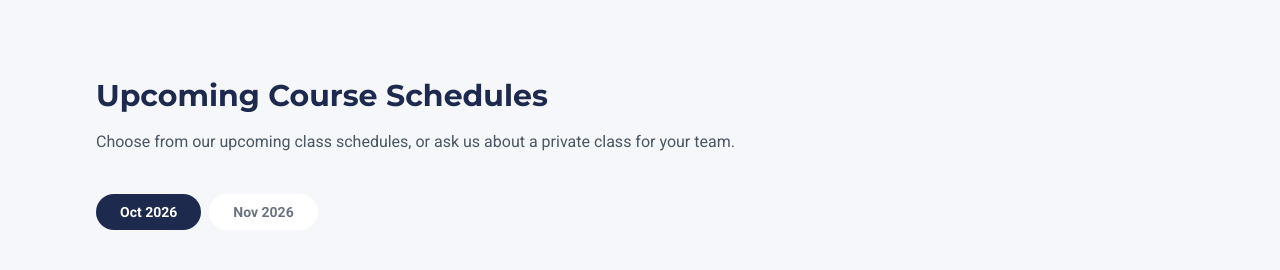
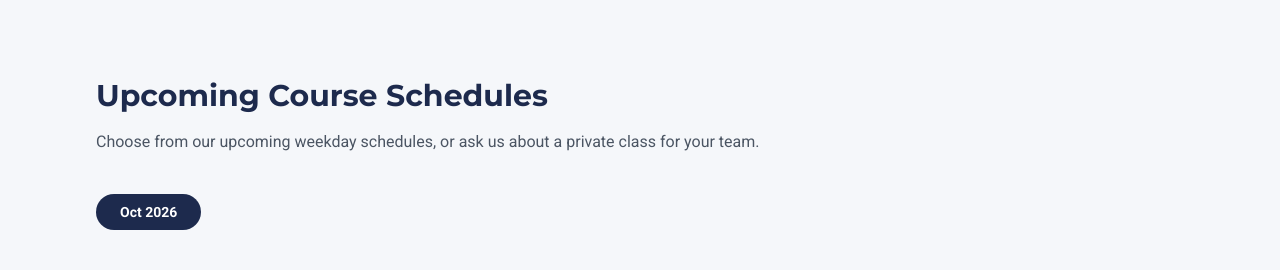
Before and after one commit to nexiuslabs/nexiusacademyskillsfuture, a React (Vite) app: page /courses/advanced-agentic-ai in a window 1280 px wide. Shown: the part 5160-5430 px from the top of the page. Built offline with nearby package versions, Linux system fonts and the light colour scheme.

Commit message:
Revert "Add November advanced Agentic AI schedule"
This reverts commit df5d0567064b937403bc4fbbb3d9d57b1070be52.

```diff
--- a/components/courses/CourseScheduleSection.tsx
+++ b/components/courses/CourseScheduleSection.tsx
@@ -15,12 +15,6 @@ const ADVANCED_COURSE_SCHEDULES = [
     time: '9:00am - 6:00pm',
     venue: '60 Cecil St, ISCA House, Level 4, Room 4-2, S(049709)',
   },
-  {
-    month: 'Nov 2026',
-    dates: '08 Nov 2026 (Sun), 09 Nov 2026 (Mon) & 15 Nov 2026 (Sun)',
-    time: '9:00am - 6:00pm',
-    venue: 'Venue to be confirmed',
-  },
 ];
 
 const CourseScheduleSection: React.FC<CourseScheduleSectionProps> = ({ page, positionPrefix }) => {
@@ -32,7 +26,7 @@ const CourseScheduleSection: React.FC<CourseScheduleSectionProps> = ({ page, pos
     <section id="schedule" className="bg-neutral py-20">
       <div className="mx-auto max-w-6xl px-4 sm:px-6 lg:px-8">
         <h2 className="mb-4 font-heading text-3xl font-bold text-primary">Upcoming Course Schedules</h2>
-        <p className="mb-10 text-gray-600">Choose from our upcoming class schedules, or ask us about a private class for your team.</p>
+        <p className="mb-10 text-gray-600">Choose from our upcoming weekday schedules, or ask us about a private class for your team.</p>
 
         <div className="mb-8 flex gap-2 overflow-x-auto pb-2">
           {months.map((month) => (
--- a/components/leads/LeadCaptureModal.tsx
+++ b/components/leads/LeadCaptureModal.tsx
@@ -100,12 +100,10 @@ const COHORTS_BY_COURSE: Record<string, CohortOption[]> = {
   ],
   'advanced-agentic-ai': [
     { label: '07 Oct 2026, 08 Oct 2026 & 15 Oct 2026 (9am-6pm)', code: '2026-10-07' },
-    { label: '08 Nov 2026, 09 Nov 2026 & 15 Nov 2026 (9am-6pm) — Venue TBC', code: '2026-11-08' },
     { label: 'Register Interest', code: 'next-available' },
   ],
   'agentic-ai-business-innovation': [
     { label: '07 Oct 2026, 08 Oct 2026 & 15 Oct 2026 (9am-6pm)', code: '2026-10-07' },
-    { label: '08 Nov 2026, 09 Nov 2026 & 15 Nov 2026 (9am-6pm) — Venue TBC', code: '2026-11-08' },
     { label: 'Register Interest', code: 'next-available' },
   ],
 };
```
